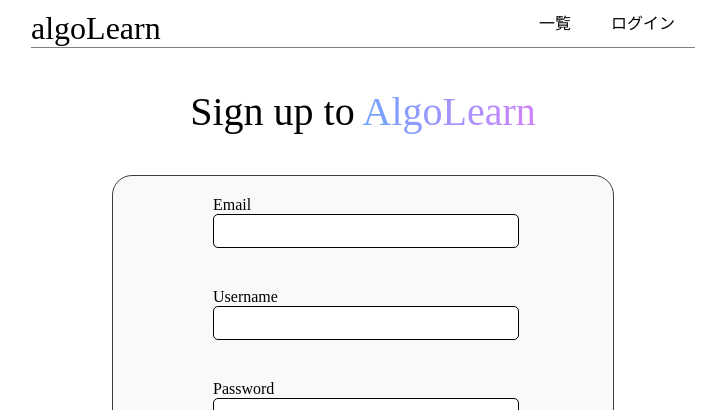
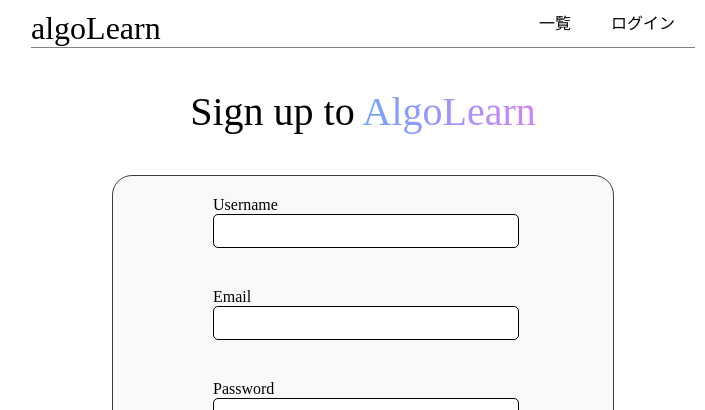
Before and after one commit to webex14-team-4/webex14-team-4-original-team-app, a Vue app: page /signup in a window 1280 px wide. Shown: the top 410 px of the page, without its empty margins (277-982 px from the left). Built offline with nearby package versions, Linux system fonts and the light colour scheme.

Commit message:
ユーザーネームとEmailの位置を変更

```diff
--- a/src/views/SignupView.vue
+++ b/src/views/SignupView.vue
@@ -2,13 +2,13 @@
   <div class="login">
     <h3 class="title">Sign up to <span class="algo-text">AlgoLearn</span></h3>
     <form class="login-form" @submit.prevent="signIn">
+      <div class="login-username">
+        <p>Username</p>
+        <input type="name" class="login-input" v-model="password" />
+      </div>
       <div class="login-id">
         <p>Email</p>
         <input type="email" class="login-input" v-model="email" />
-      </div>
-      <div class="login-username">
-        <p>Username</p>
-        <input type="name" class="login-input" v-model="password" />
       </div>
       <div class="login-password">
         <p>Password</p>
```
